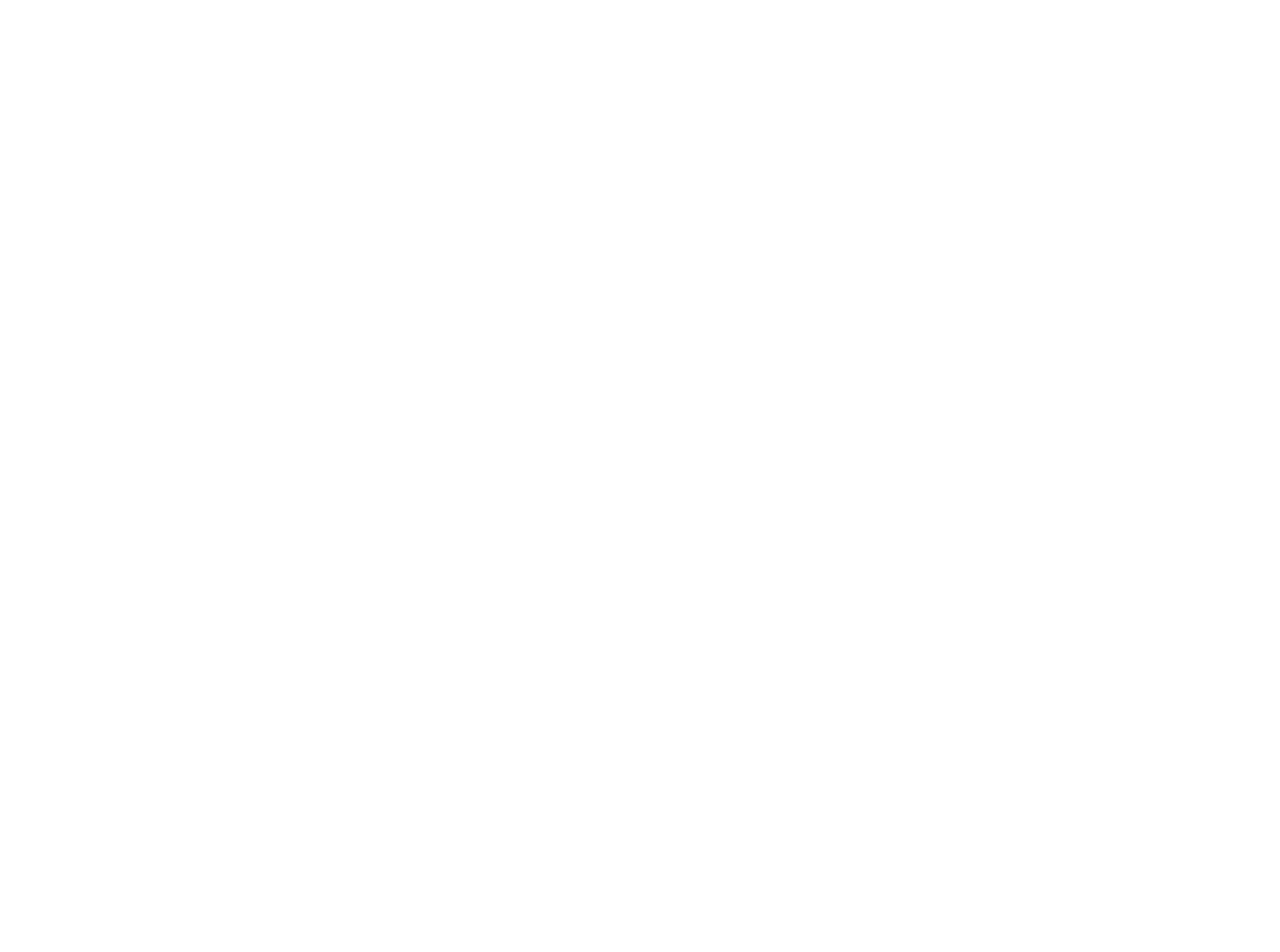
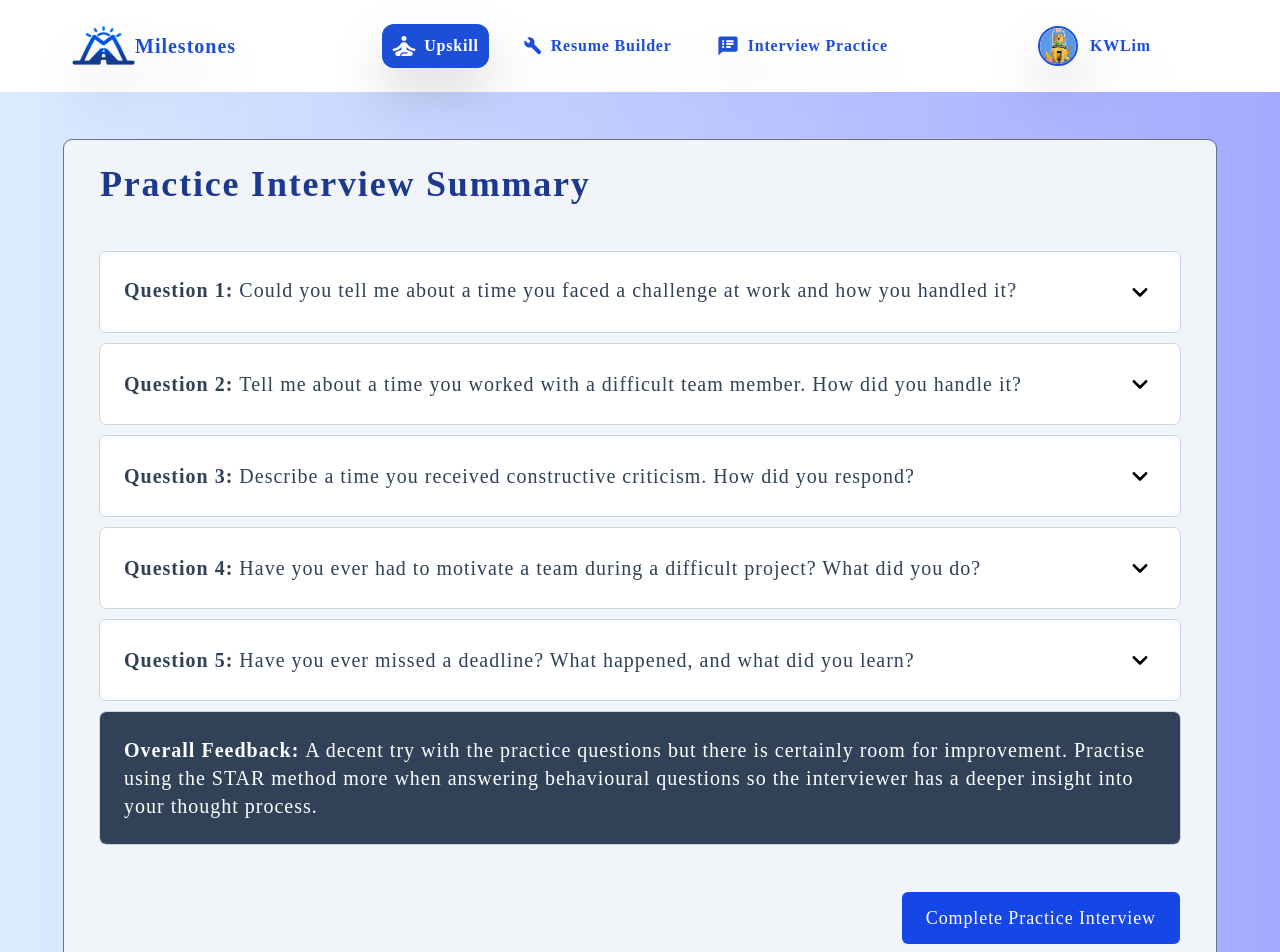
Before and after one commit to kxrweng/KitaHack-2025, a React (Vite) app: page /auth_user/interview_practice/summary in a window 1280 px wide. Before the commit this address had no page. Shown: the top 952 px of the page. Before the commit the page ends 800 px from the top, so only its background shows below. Built offline with nearby package versions, Linux system fonts and the light colour scheme.

Commit message:
interview summary page and some fixes

```diff
--- a/src/App.jsx
+++ b/src/App.jsx
@@ -13,6 +13,7 @@
 import Aspects from "./pages/InterviewPractice/Aspects";
 import MoreContext from "./pages/InterviewPractice/MoreContext";
 import Question from "./pages/InterviewPractice/Question";
+import InterviewSummary from "./pages/InterviewPractice/InterviewSummary";
 import ResumeBuilderLanding from "./pages/ResumeBuilder/Landing";
 import AppliedTask from "./pages/Upskill/AppliedTask"
 import AppliedScenario from "./pages/Upskill/AppliedScenario"
@@ -88,6 +89,10 @@
 							path="question"
 							element={<Question />}
 						/>
+						<Route
+							path="summary"
+							element={<InterviewSummary />}
+						/>
 					</Route>
 
 					<Route
--- /dev/null
+++ b/src/pages/InterviewPractice/InterviewSummary.tsx
@@ -0,0 +1,63 @@
+import React, {useState} from "react";
+import { useNavigate } from "react-router";
+
+const InterviewSummary = () => {
+    const [display, setDisplay] = useState(false);
+    const feedback = "Feedback: Your answer is too vague. It lacks details and has no clear resolution or impact. You can consider using the STAR (Situation, Task, Action, Result) methodology to improve your solution.\n\nSample Answer:\nSituation: In my previous role as a project manager, we were working on a software update for a major client, and a key developer unexpectedly left the team two weeks before the deadline.\n\nTask: I had to ensure the project stayed on track without compromising quality.\n\nAction: I immediately reassessed our timeline and reassigned tasks based on the team’s strengths. I also communicated with the client to adjust expectations and secured an extra resource from another team to help with critical components. To ensure we met the deadline, I organized daily check-ins to monitor progress and remove roadblocks.\n\nResult: As a result, we successfully delivered the update on time with minimal disruptions. The client appreciated our transparency, and the project even led to an extended contract with them.";
+    const navigate = useNavigate();
+    const navigateToLanding = () => navigate("/auth_user/interview_practice");
+
+    const toggleDisplay = () => {
+        setDisplay(!display);
+    }
+
+    return (
+        <div className="w-full px-[64px] py-[48px]">
+            <div className="flex flex-col gap-[48px] px-[36px] py-[24px] bg-slate-100 rounded-lg outline-1 outline-slate-500">
+                <h1 className="text-4xl font-bold text-blue-900">Practice Interview Summary</h1>
+                <ul className="flex flex-col gap-[12px]">
+                    <li className="flex flex-col gap-[16px] bg-white p-[24px] outline-1 outline-slate-300 rounded-md text-xl text-slate-700">
+                        <div className="flex justify-between">
+                            <p><a className="font-bold">Question 1: </a>Could you tell me about a time you faced a challenge at work and how you handled it?</p>
+                            <img className="cursor-pointer"
+                            src={display ? "/KeyboardArrowUp.svg" : "/KeyboardArrowDown.svg"}
+                            onClick={toggleDisplay}/>
+                        </div>
+                        {display ?
+                        <>
+                            <p><a className="font-bold">Your Answer: </a>One time, I had a difficult project with a tight deadline. It was really stressful, but I worked hard and managed to complete it. It was tough, but I got it done.</p>
+                            <div className="px-[16px] py-[12px] bg-blue-100 rounded-lg"><p className="whitespace-pre-line text-blue-900">{feedback}</p></div>
+                        </> :
+                        <></>}
+                    </li>
+                    <li className="flex items-center justify-between bg-white p-[24px] outline-1 outline-slate-300 rounded-md text-xl text-slate-700">
+                        <p><a className="font-bold">Question 2: </a>Tell me about a time you worked with a difficult team member. How did you handle it?</p>
+                        <img src="/KeyboardArrowDown.svg"/>
+                    </li>
+                    <li className="flex items-center justify-between bg-white p-[24px] outline-1 outline-slate-300 rounded-md text-xl text-slate-700">
+                        <p><a className="font-bold">Question 3: </a>Describe a time you received constructive criticism. How did you respond?</p>
+                        <img src="/KeyboardArrowDown.svg"/>
+                    </li>
+                    <li className="flex items-center justify-between bg-white p-[24px] outline-1 outline-slate-300 rounded-md text-xl text-slate-700">
+                        <p><a className="font-bold">Question 4: </a>Have you ever had to motivate a team during a difficult project? What did you do?</p>
+                        <img src="/KeyboardArrowDown.svg"/>
+                    </li>
+                    <li className="flex items-center justify-between bg-white p-[24px] outline-1 outline-slate-300 rounded-md text-xl text-slate-700">
+                        <p><a className="font-bold">Question 5: </a>Have you ever missed a deadline? What happened, and what did you learn?</p>
+                        <img src="/KeyboardArrowDown.svg"/>
+                    </li>
+                    <li className="flex items-center bg-slate-700 p-[24px] outline-1 outline-slate-300 rounded-md text-xl text-white">
+                        <p><a className="font-bold">Overall Feedback: </a>A decent try with the practice questions but there is certainly room for improvement. Practise using the STAR method more when answering behavioural questions so the interviewer has a deeper insight into your thought process.</p>
+                    </li>
+                </ul>
+                <div className="flex justify-end w-full">
+                    <button
+                    className="px-[24px] py-[12px] bg-blue-700 text-lg text-white rounded-md cursor-pointer"
+                    onClick={navigateToLanding}
+                    >Complete Practice Interview</button>
+                </div>
+            </div>
+        </div>
+    );
+};
+export default InterviewSummary;
--- a/src/pages/InterviewPractice/Landing.tsx
+++ b/src/pages/InterviewPractice/Landing.tsx
@@ -26,7 +26,7 @@
 							<p>UI/UX Designer</p>
 						</li>
 						<li className="flex px-[24px] py-[20px] text-gray-700 bg-blue-100 w-full justify-between text-[20px] rounded-lg">
-							<p>Quality Assurance Testerr</p>
+							<p>Quality Assurance Tester</p>
 						</li>
 						<a className="text-blue-700 text-md cursor-pointer underline" onClick={navigateToMoreRoles}>Don't see your role?</a>
 					</ul>
--- a/src/pages/InterviewPractice/Question.tsx
+++ b/src/pages/InterviewPractice/Question.tsx
@@ -78,19 +78,19 @@
 
                         <div className="w-full flex justify-end gap-[12px]">
                             <button
-                                className="bg-transparent text-blue-900 text-2xl py-[12px] px-[24px] rounded-lg outline-1 outline-blue-900 hover:cursor-pointer"
+                                className="bg-transparent text-blue-900 text-lg py-[12px] px-[24px] rounded-lg outline-1 outline-blue-900 hover:cursor-pointer"
                             >
                                 Skip Question
                             </button>
                             {isNextQuestion ?
                                 <button
-                                    className="bg-[#1D4ED8] text-white text-2xl py-[12px] px-[24px] rounded-lg hover:cursor-pointer"
+                                    className="bg-[#1D4ED8] text-white text-lg py-[12px] px-[24px] rounded-lg hover:cursor-pointer"
                                     onClick={navigateToSummary}
                                 >
                                     Next Question
                                 </button> :
                                 <button
-                                    className="bg-[#1D4ED8] text-white text-2xl py-[12px] px-[24px] rounded-lg hover:cursor-pointer"
+                                    className="bg-[#1D4ED8] text-white text-lg py-[12px] px-[24px] rounded-lg hover:cursor-pointer"
                                     type="submit"
                                 >
                                     Check Solution
```
Also changed, not shown: public/KeyboardArrowDown.svg (added), public/KeyboardArrowUp.svg (added).
